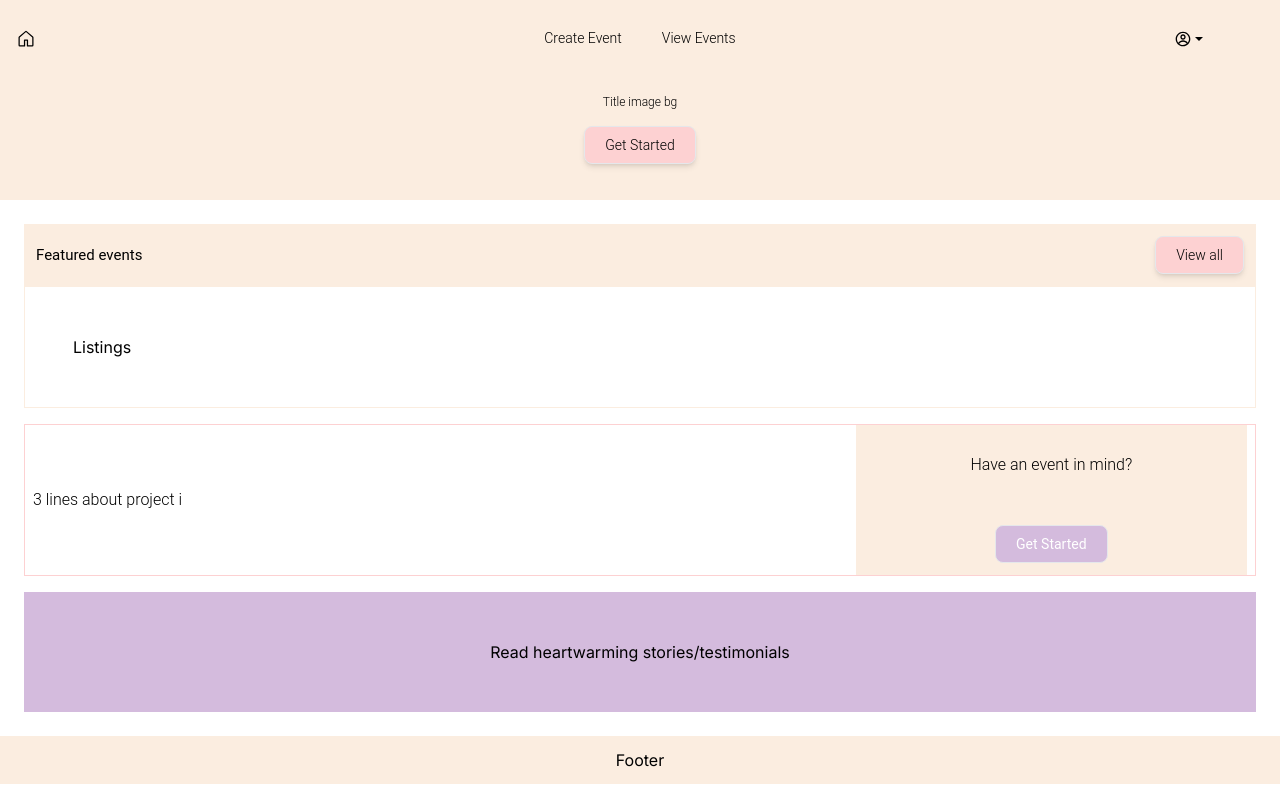
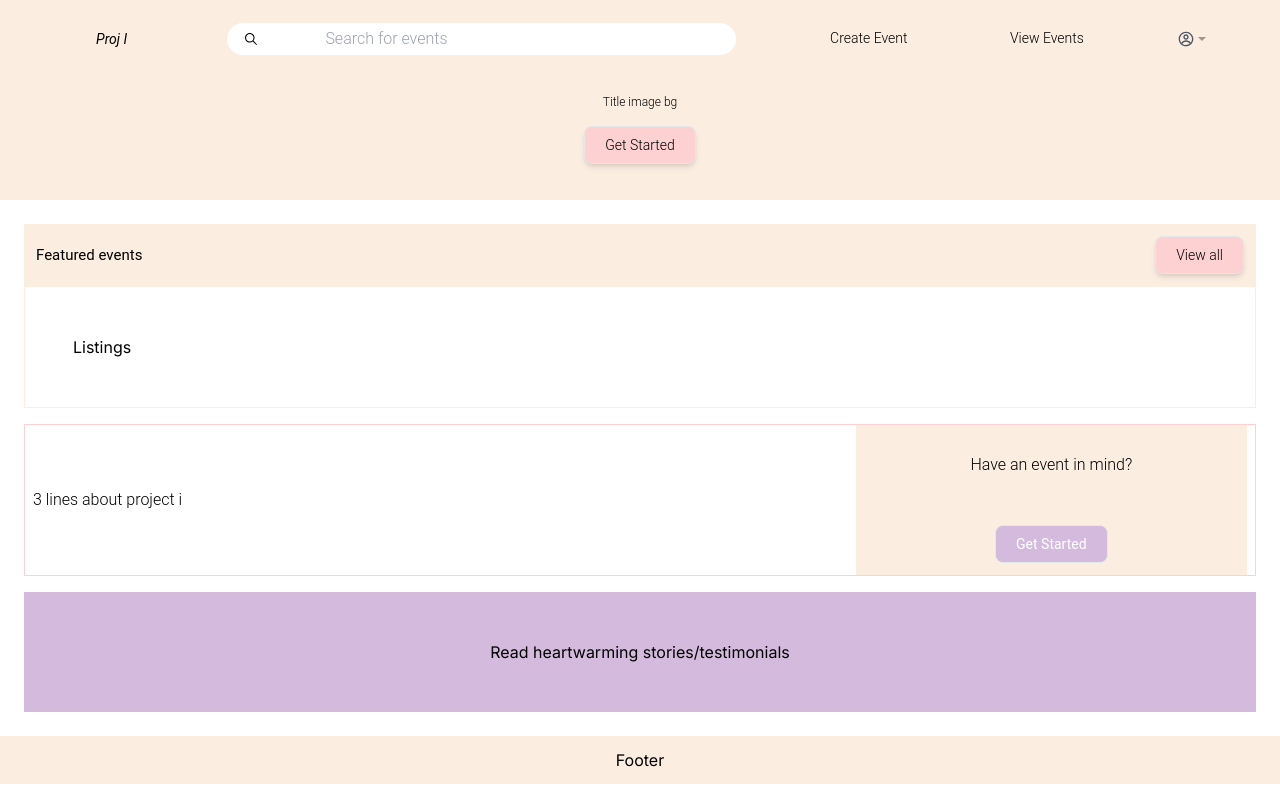
Before and after one commit to shwethaarajesh/project-i, a Next.js app: page /Home in a window 1280 px wide. Built offline with nearby package versions, Linux system fonts and the light colour scheme.

Commit message:
Feat: Added UI for header

```diff
--- a/src/app/components/Header/Header.tsx
+++ b/src/app/components/Header/Header.tsx
@@ -2,23 +2,36 @@
 import { CgProfile } from "react-icons/cg";
 import { GoHome } from "react-icons/go";
 import { IoMdArrowDropdown } from "react-icons/io";
+import { IoIosSearch } from "react-icons/io";
+import { IoIosMenu } from "react-icons/io";
 
 import { useRouter, usePathname } from "next/navigation";
 export default function Header() {
   const router = useRouter();
-
   const pathname = usePathname();
   console.log(pathname);
   return (
-    <div className="grid  gap-4 font-sans grid-cols-12 font-light items-center ">
+    <div className="grid  gap-5 font-sans grid-cols-12 font-light items-center ">
       <button
+        className=" col-span-2"
         onClick={() => {
           router.push("/Home");
         }}
       >
-        <GoHome size={20} />
+        <div className="  sm:min-w-[38px] cursor-pointer italic font-light text-sm sm:font-normal ">
+          Proj I
+        </div>
       </button>
-      <div className=" flex gap-4 col-span-10 justify-center text-sm">
+      <div className="bg-white px-4 py-1 justify-center items-center grid grid-cols-12 gap-4 col-span-8 sm:col-span-6 lg:col-span-5 rounded-full">
+        <IoIosSearch className="col-span-2" />
+        <input
+          type="text"
+          value={""}
+          className=" w-full col-span-10 ring-0 ring-transparent outline-none caret-transparent"
+          placeholder="Search for events"
+        ></input>
+      </div>
+      <div className="hidden sm:flex gap-4 col-span-3 lg:col-span-4 justify-evenly text-sm">
         <div
           className={`p-3 hover:cursor-pointer border-b-2 ${
             pathname == "/CreateListing"
@@ -29,7 +42,8 @@ export default function Header() {
             router.push("/CreateListing");
           }}
         >
-          Create Event
+          <div className="block lg:hidden">Create</div>
+          <div className="hidden lg:block">Create Event</div>
         </div>
         <div
           className={`p-3 hover:cursor-pointer border-b-2 ${
@@ -41,12 +55,16 @@ export default function Header() {
             router.push("/ViewListing");
           }}
         >
-          View Events
+          <div className="block lg:hidden">View</div>
+          <div className="hidden lg:block">View Events</div>
         </div>
       </div>
+      <div className="block sm:hidden">
+        <IoIosMenu className="text-gray-600" />
+      </div>
       <button className="flex">
-        <CgProfile />
-        <IoMdArrowDropdown />
+        <CgProfile className=" min-w-[10px] text-gray-600" />
+        <IoMdArrowDropdown className=" min-w-[10px] text-primary-text " />
       </button>
     </div>
   );
```
